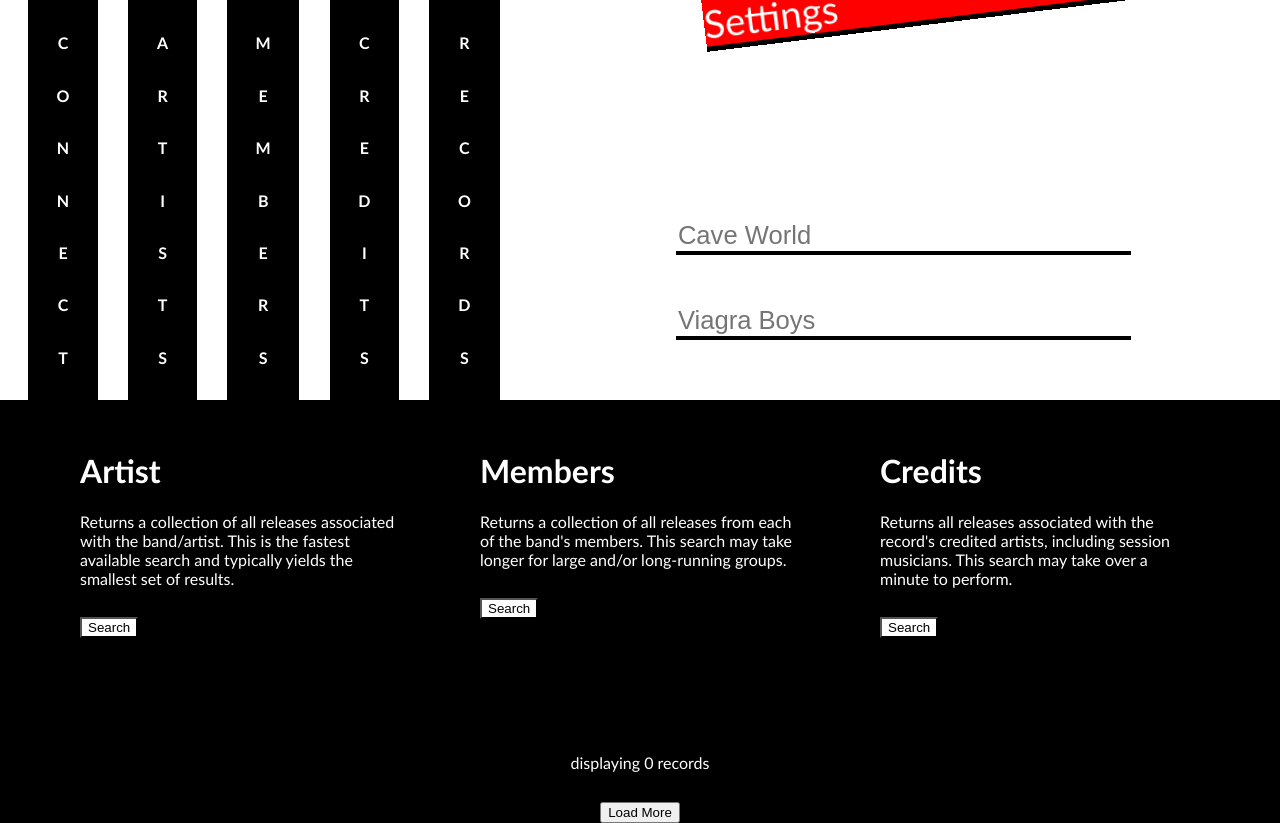
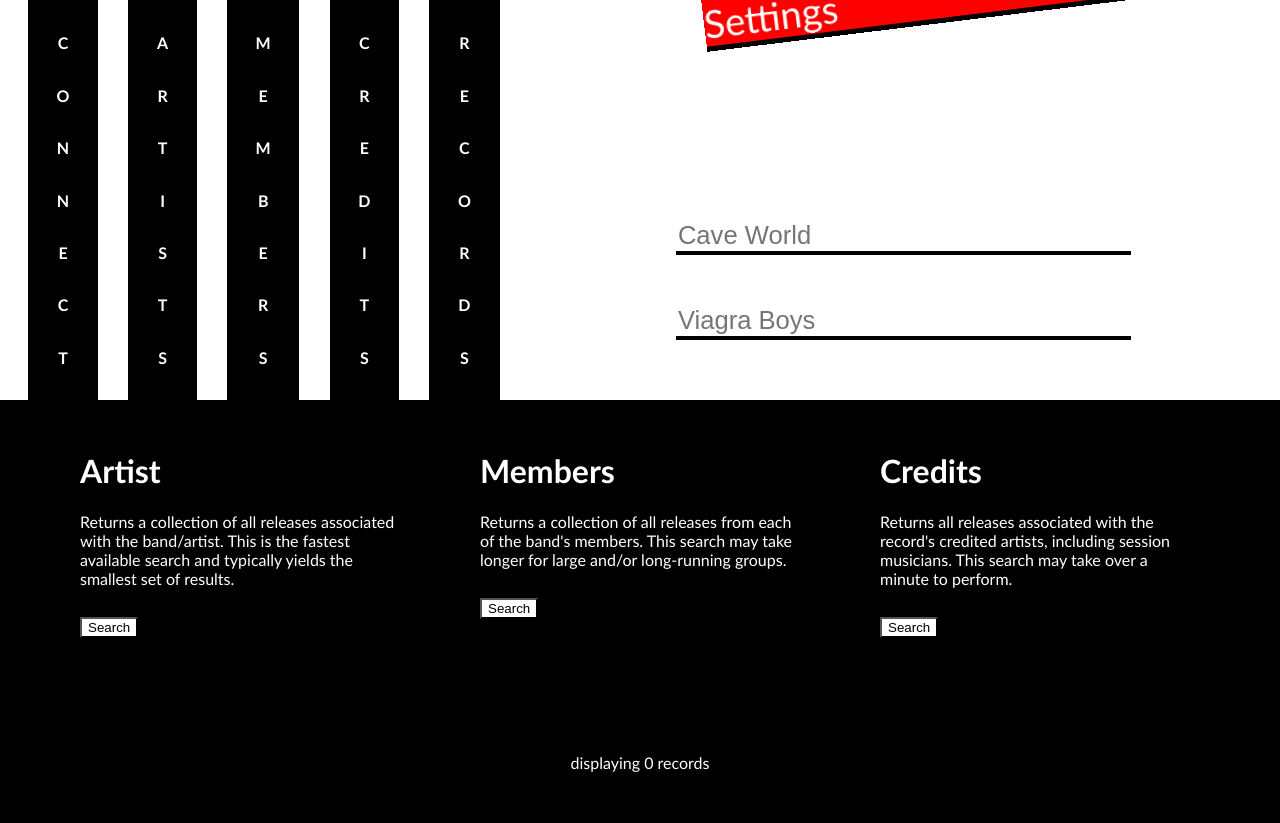
Before and after one commit to EricLusk-Jopson/vinylPeriphery, a React (Create React App) app in the folder frontend/: page / in a window 1280 px wide. After the commit the page ends 802 px from the top, so only its background shows below. Built offline with nearby package versions, Linux system fonts and the light colour scheme.

Commit message:
hiding load more button

```diff
--- a/frontend/src/App.js
+++ b/frontend/src/App.js
@@ -60,7 +60,7 @@
     records: { isLoading: false, isComplete: false },
   });
   const [message, setMessage] = useState("");
-  const [page, setPage] = useState("");
+  const [page, setPage] = useState(0);
   const [activeSearch, setActiveSearch] = useState("");
   const [coolDown, setCooldown] = useState(false);
   const [formData, setFormData] = useState({
@@ -817,8 +817,8 @@
           data={data}
           displayResults={displayResults}
           message={message}
-          currentPage={page}
           coolDown={coolDown}
+          disableLoadMore={data.every((artist) => artist.pages <= page)}
           loadMore={loadMore}
         />
       </div>
--- a/frontend/src/components/Results.jsx
+++ b/frontend/src/components/Results.jsx
@@ -1,7 +1,13 @@
 import React from "react";
 import { ResultCard } from "./ResultCard";
 
-const Results = ({ data, displayResults, message, loadMore }) => {
+const Results = ({
+  data,
+  displayResults,
+  message,
+  disableLoadMore,
+  loadMore,
+}) => {
   return (
     <div
       className="results"
@@ -36,7 +42,7 @@
         >
           {message}
         </div>
-        <button onClick={loadMore}>Load More</button>
+        {!disableLoadMore && <button onClick={loadMore}>Load More</button>}
         {displayResults.map((release, i) => (
           <ResultCard
             key={`resultCard-${i}`}
```
Also changed, not shown: 1 other file (tests, documents, lock files or other folders).
